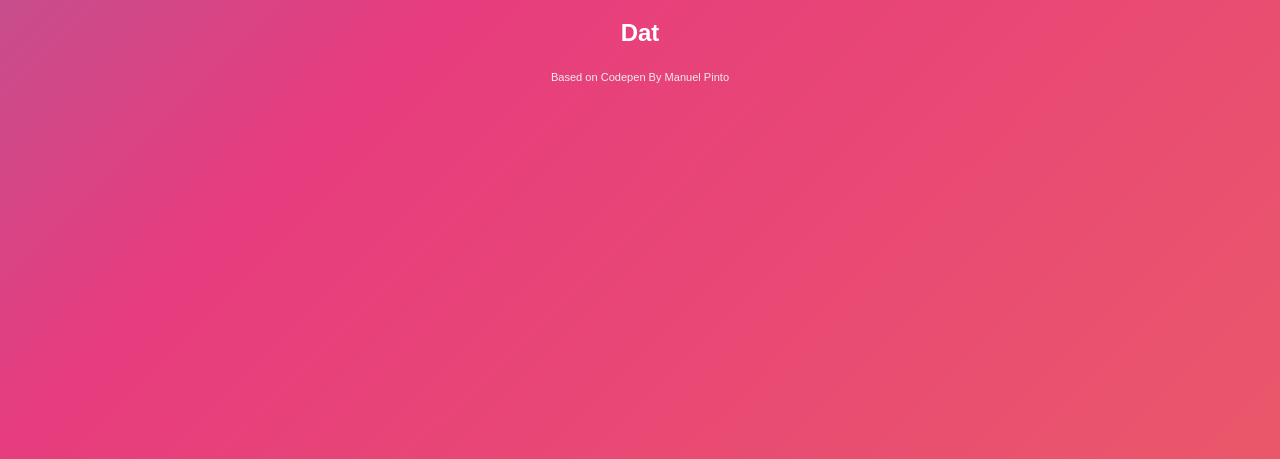
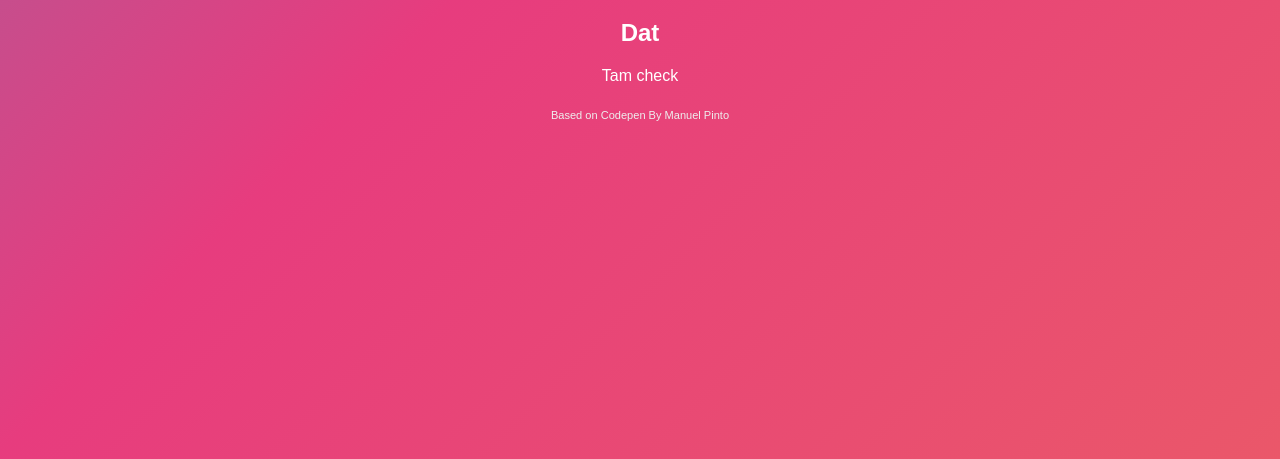
Before and after one commit to Dappuu/testgit, a plain HTML site: page index.html in a window 1280 px wide. Shown: the part 341-800 px from the top of the page. Drawn offline with Linux system fonts and the light colour scheme.

Commit message:
add TamCheck

```diff
--- a/index.html
+++ b/index.html
@@ -11,6 +11,7 @@
     <div class="container">
         <h1>CRAZY COLORS!!!</h1>
         <h2>Dat</h2>
+        <p>Tam check</p>
         <h5><small>Based on Codepen By Manuel Pinto</small> <a href="https://manuelpinto.in" target="_blank"> </a></h5>
         </div>
 
```
